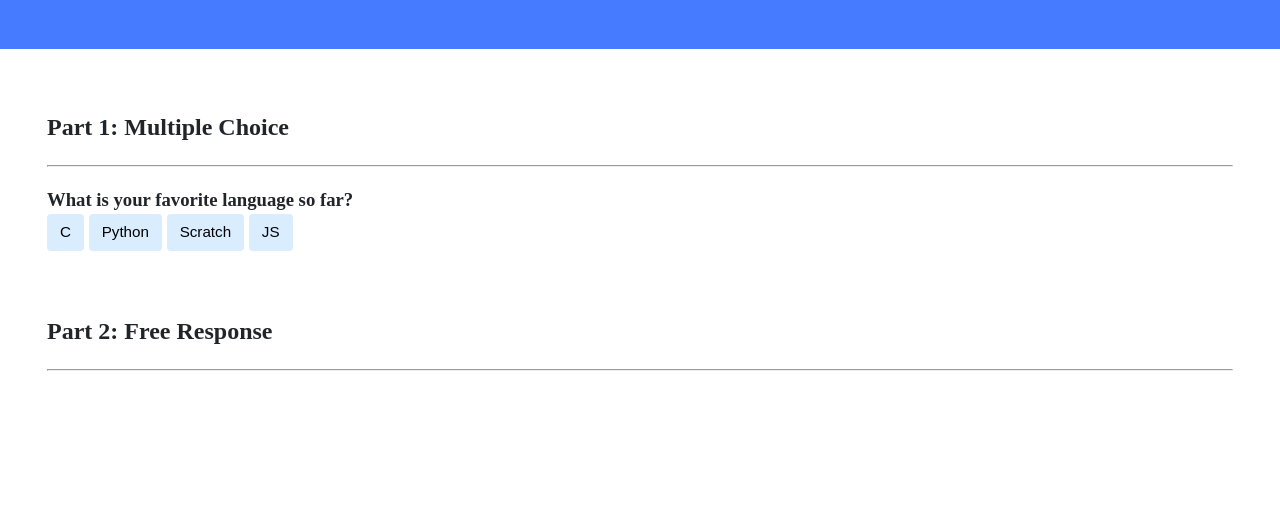
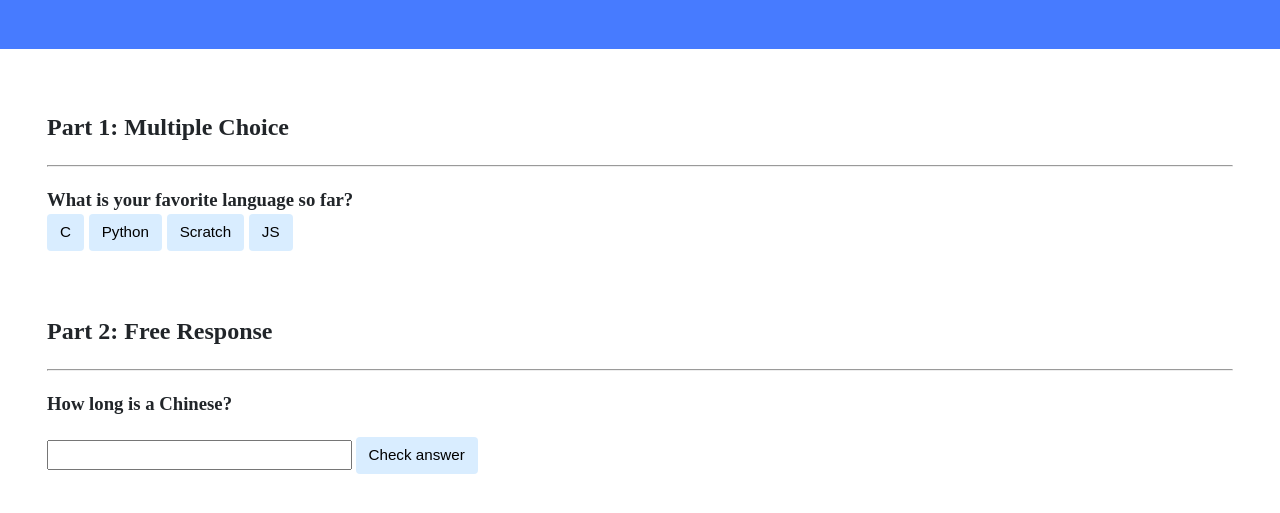
Before and after one commit to MicVerg/Python.PokeInfo, a plain HTML site: page trivia/index.html in a window 1280 px wide. Shown: the part 151-664 px from the top of the page. Drawn offline with Linux system fonts and the light colour scheme.

Commit message:
Wed, May 24, 2023, 7:16 PM +02:00

```diff
--- a/trivia/index.html
+++ b/trivia/index.html
@@ -34,6 +34,11 @@
                 <h2>Part 2: Free Response</h2>
                 <hr>
                 <!-- TODO: Add free response question here -->
+                    <h3>
+                        How long is a Chinese?
+                    </h3>
+                    <input type="text"></input>
+                    <button id="check">Check answer</button>
             </div>
         </div>
     </body>
```
Lines whose indentation alone changed are shown as unchanged.
